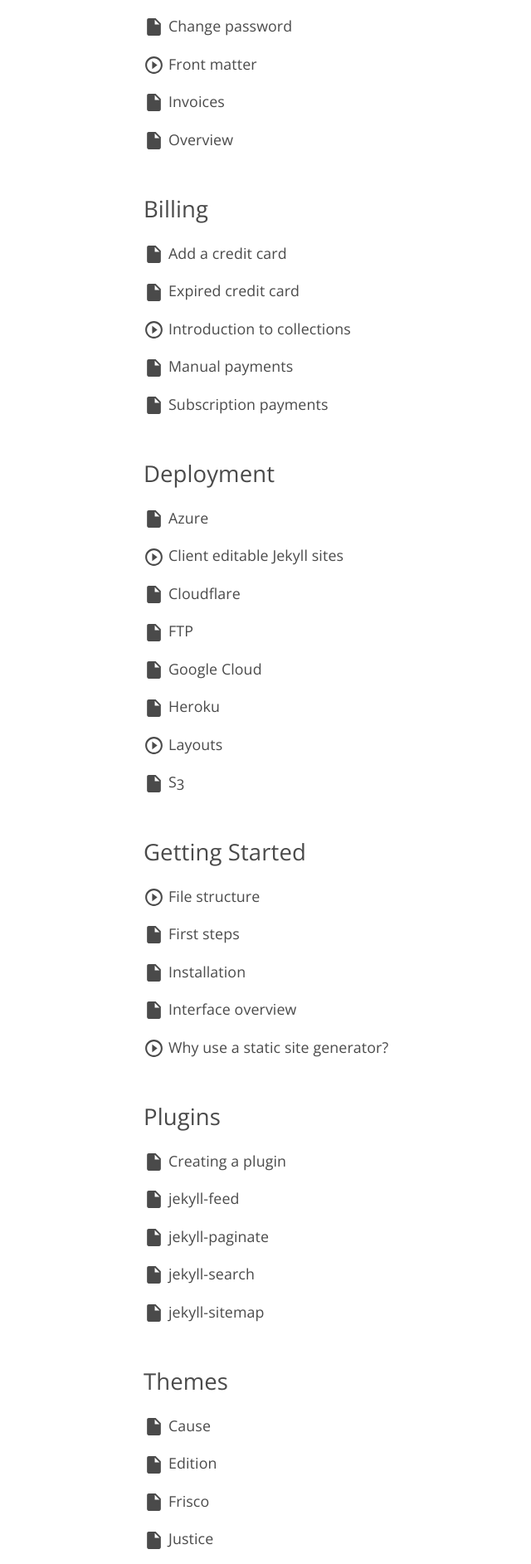
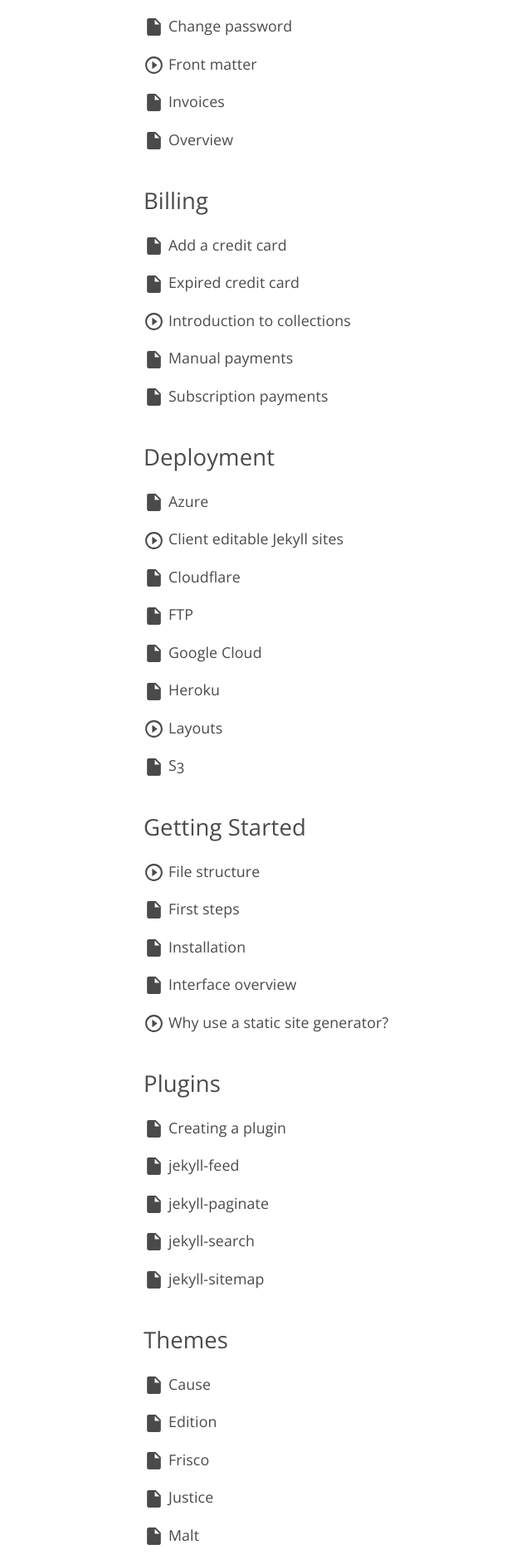
Before and after one commit to robotica-gac/robotica-gac.github.io, a Jekyll site: the page built from index.html, in a window 1280 px wide. Shown: the part 545-2430 px from the top of the page at 83% size, without its empty margins (17-657 px from the left). Built offline with Jekyll 4.4.1, drawn with Linux system fonts in a browser that asks for light colours; nearby versions of some CDN libraries.

Commit message:
Revert "idem"
This reverts commit 1145ddf2f5240b7c5d9ee0a0f6afb742fa83da34.

```diff
--- a/_sass/tutorials.scss
+++ b/_sass/tutorials.scss
@@ -6,10 +6,12 @@
 }
 
 .categories {
-    display: grid;
-    grid-template-columns: repeat(auto-fill, 1fr);
-    gap: 10px;
-    font-size: 0.9em;
+	display: flex;
+	flex-wrap:wrap;
+	flex-direction:column;
+	justify-content:flex-start;
+	align-items:stretch;
+	font-size: .9em;
 
 	h3 {
 		font-size: 2.75rem;
```
